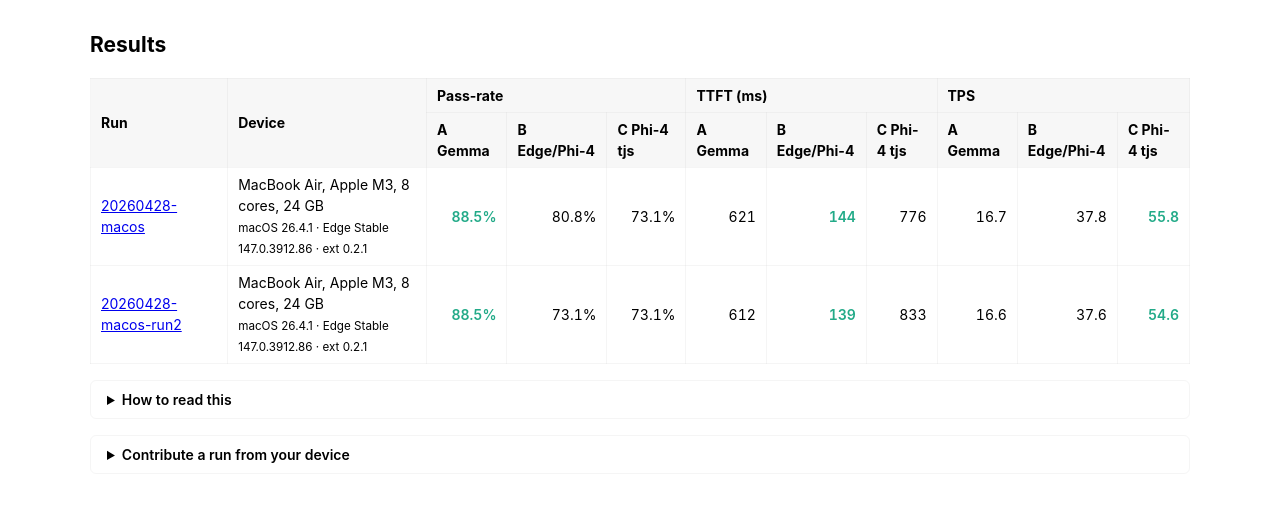
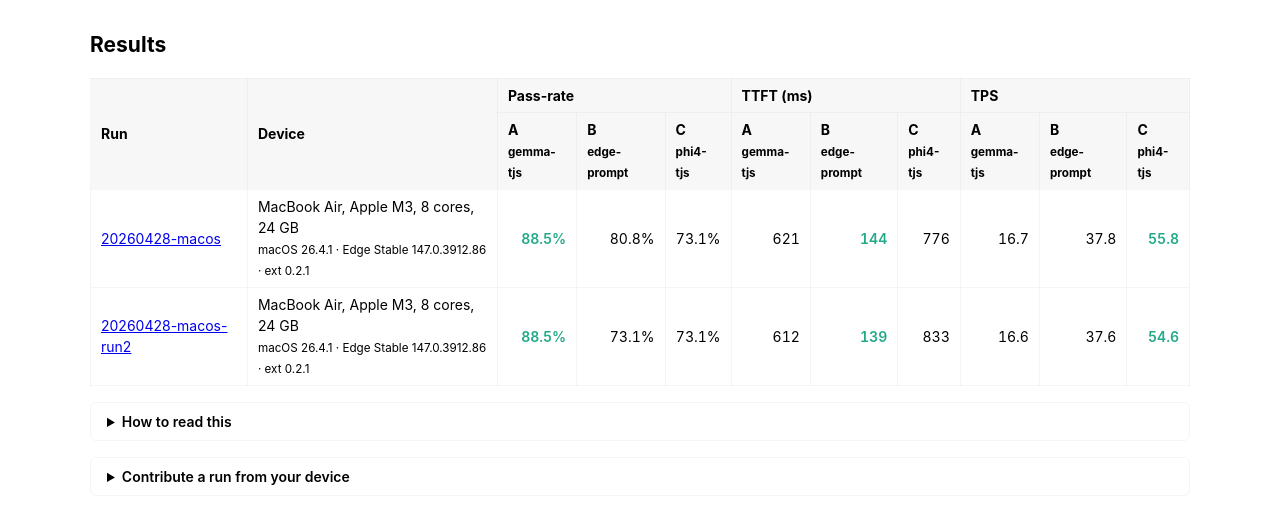
Before and after one commit to halton/on-device-llm-bench, a website: page docs/index.html in a window 1280 px wide. Shown: the part 133-656 px from the top of the page. Drawn offline with Linux system fonts and the light colour scheme.

Commit message:
Tighten dashboard A/B/C labels in comparison table
Use single-letter A/B/C as primary column labels with backend id as
small subtext, making the three-way comparison easier to scan.

Co-Authored-By: Halton Huo <halton.huo@gmail.com>

```diff
--- a/docs/index.html
+++ b/docs/index.html
@@ -99,9 +99,15 @@ fetch('manifest.json').then(r => r.json()).then(({ runs }) => {
           <th colspan="3">TPS</th>
         </tr>
         <tr>
-          <th>A Gemma</th><th>B Edge/Phi-4</th><th>C Phi-4 tjs</th>
-          <th>A Gemma</th><th>B Edge/Phi-4</th><th>C Phi-4 tjs</th>
-          <th>A Gemma</th><th>B Edge/Phi-4</th><th>C Phi-4 tjs</th>
+          <th>A<br><small>gemma-tjs</small></th>
+          <th>B<br><small>edge-prompt</small></th>
+          <th>C<br><small>phi4-tjs</small></th>
+          <th>A<br><small>gemma-tjs</small></th>
+          <th>B<br><small>edge-prompt</small></th>
+          <th>C<br><small>phi4-tjs</small></th>
+          <th>A<br><small>gemma-tjs</small></th>
+          <th>B<br><small>edge-prompt</small></th>
+          <th>C<br><small>phi4-tjs</small></th>
         </tr>
       </thead>
       <tbody>${runs.map(row).join('')}</tbody>
```
